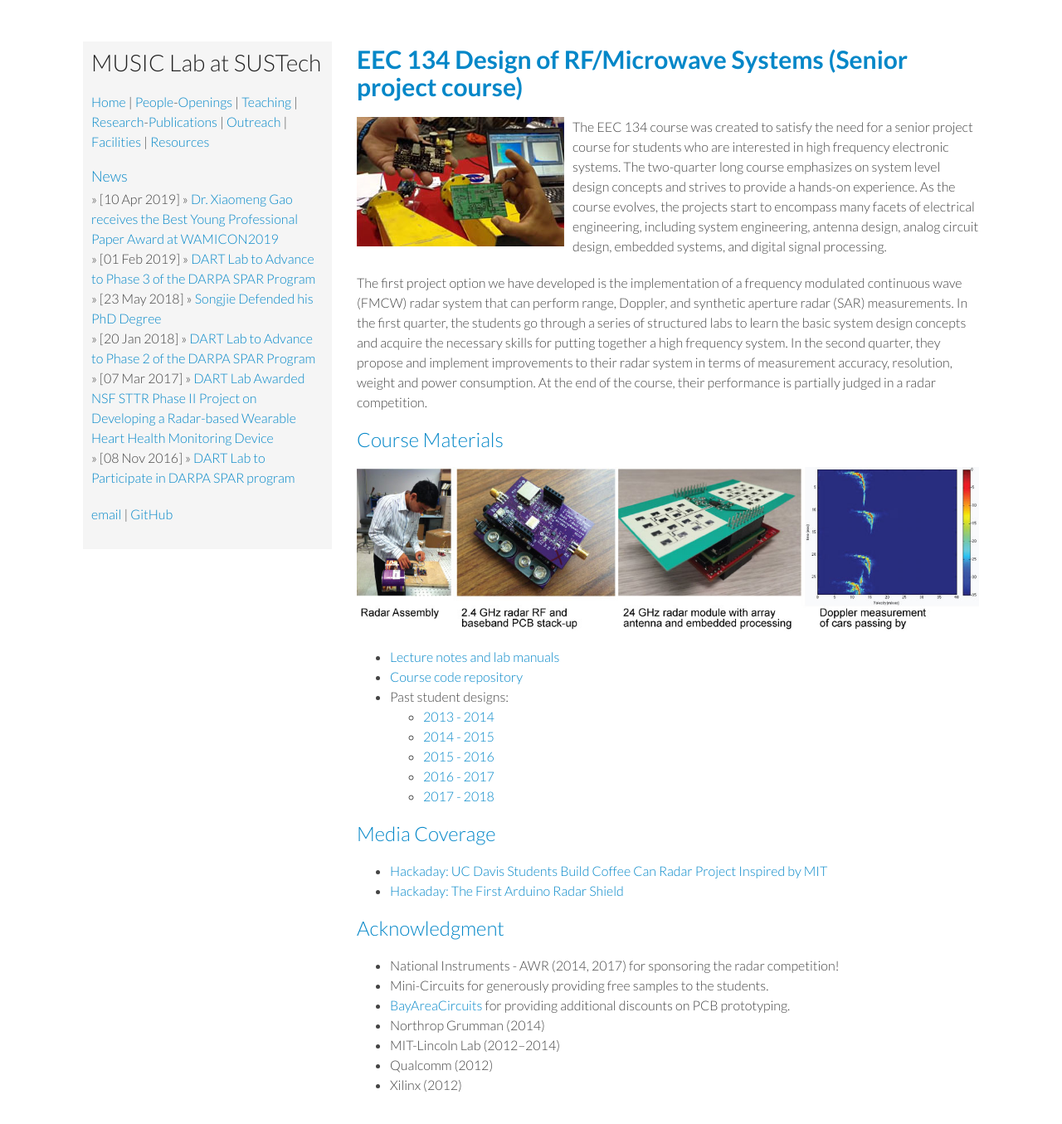
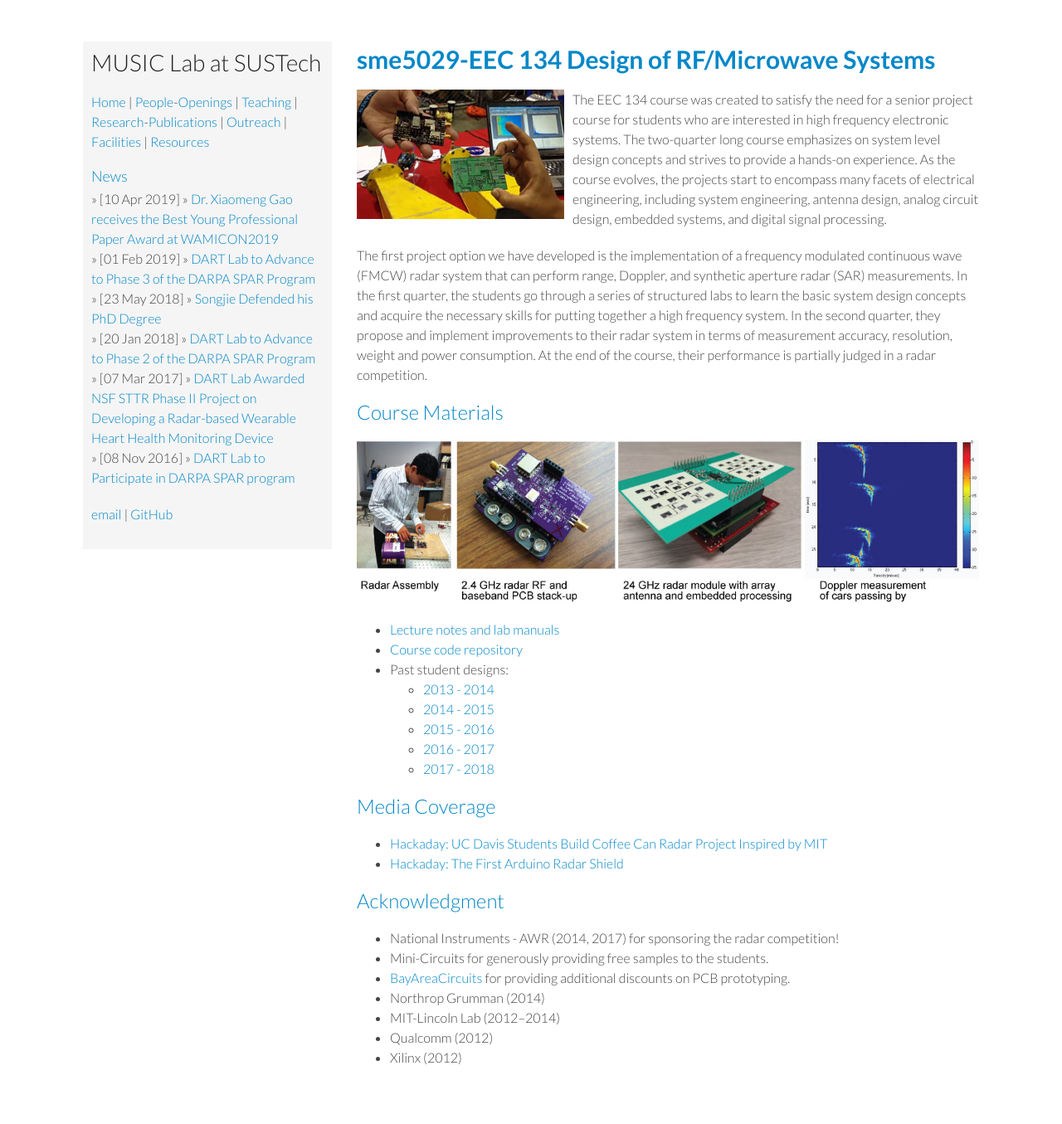
Before and after one commit to musc-lab/musc-lab, a Jekyll site: the page built from education/sme5029-eec134.md, in a window 1280 px wide and 1390 px high. Shown: the top 1355 px of the window at 83% size. Built offline with Jekyll 4.4.1, drawn with Linux system fonts in a browser that asks for light colours; nearby versions of some CDN libraries; comment, search, counter and statistics services are not loaded.

Commit message:
update EEC134

```diff
--- a/education/sme5029-eec134.md
+++ b/education/sme5029-eec134.md
@@ -4,9 +4,9 @@ title: UC Davis EEC 134
 published: true
 ---
 
-## [EEC 134 Design of RF/Microwave Systems (Senior project course)]("/education/eec134.html")
+## [sme5029-EEC 134 Design of RF/Microwave Systems]("/education/sme5029-eec134.html")
 
-{% include_relative eec134-intro.md %}
+{% include_relative sme5029-eec134-intro.md %}
 
 ### Course Materials
 
```
Also changed, not shown: education/sme5029-eec134-intro.md (renamed from education/eec134-intro.md).
